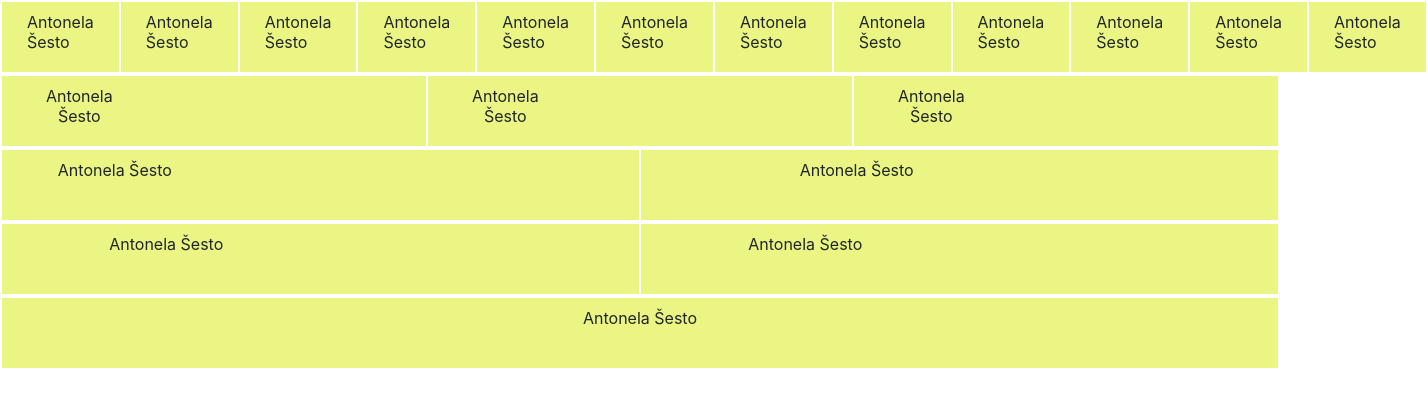
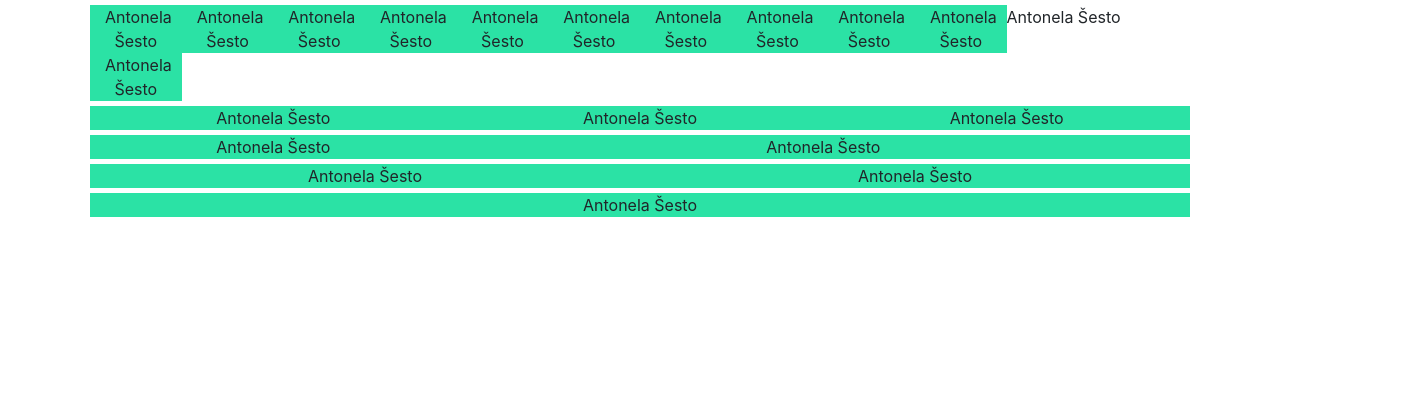
Before and after one commit to sestoantonela/bootstrapG, a plain HTML site: page index.html in a window 1280 px wide. Shown: the whole page, 1428 px wide, since content can reach past the window. Drawn offline with nearby package versions, Linux system fonts and the light colour scheme.

Commit message:
Update index.html

```diff
--- a/index.html
+++ b/index.html
@@ -1,112 +1,110 @@
 
-<html>
+<!DOCTYPE html>
+<html lang="en">
 <head>
-    <link rel="stylesheet" href="https://stackpath.bootstrapcdn.com/bootstrap/4.5.2/css/bootstrap.min.css">
-    <link rel="stylesheet" href="style.css">
     <meta charset="UTF-8">
     <meta name="viewport" content="width=device-width, initial-scale=1.0">
-    <title>Bootstrap-grid</title>
+    <link rel="stylesheet" href="https://stackpath.bootstrapcdn.com/bootstrap/4.3.1/css/bootstrap.min.css" integrity="sha384-ggOyR0iXCbMQv3Xipma34MD+dH/1fQ784/j6cY/iJTQUOhcWr7x9JvoRxT2MZw1T" crossorigin="anonymous">
+    <title>Document</title>
 </head>
 <body>
-    <table class="table1">
-        <tr>
+    <style>
+
+
+
+         .row{
+           margin: 5px;
+         }
+        .antonela{
+
+        }
+
+
+        .col-1{
+            background-color: rgb(43, 226, 165);
+            text-align: center;
+
+
+
+
+
+        }
+        .col-6{
+            background-color: rgb(43, 226, 165);
+            text-align: center;
+
+
+        }
+        .col-12{
+            background-color: rgb(43, 226, 165);
+            text-align: center;
+
+
+        }
+        .col-md-8{
+            background-color: rgb(43, 226, 165);
+            text-align: center;
+
+        }
+
+
+
+    </style>
     <div class="container">
+
         <div class="row">
-         <td> <div class="col-sm-1 height">
-            Antonela Šesto
-          </div> </td>
-          <td> <div class="col-sm-1 height">
-             Antonela Šesto
-          </div> </td>
-          <td> <div class="col-sm-1 height">
-            Antonela Šesto
-          </div> </td>
-          <td> <div class="col-sm-1 height">
-            Antonela Šesto
-          </div> </td>
-          <td> <div class="col-sm-1 height">
-             Antonela Šesto
-          </div> </td>
-          <td> <div class="col-sm-1 height">
-            Antonela Šesto
-          </div> </td>
-          <td> <div class="col-sm-1 height">
-             Antonela Šesto
-          </div> </td>
-          <td> <div class="col-sm-1 height">
-             Antonela Šesto
-          </div> </td>
-          <td> <div class="col-sm-1 height">
-             Antonela Šesto
-          </div> </td>
-          <td> <div class="col-sm-1 height">
-         Antonela Šesto
-          </div> </td>
-          <td> <div class="col-sm-1 height">
-            Antonela Šesto
-          </div> </td>
-          <td> <div class="col-sm-1 height">
-             Antonela Šesto
-          </div> </td>
+            <div class="col-1 antonela">Antonela Šesto</div>
+            <div class="col-1 antonela">Antonela Šesto</div>
+            <div class="col-1 antonela">Antonela Šesto</div>
+            <div class="col-1 antonela">Antonela Šesto</div>
+            <div class="col-1 antonela">Antonela Šesto</div>
+            <div class="col-1 antonela">Antonela Šesto</div>
+            <div class="col-1 antonela">Antonela Šesto</div>
+            <div class="col-1 antonela">Antonela Šesto</div>
+            <div class="col-1 antonela">Antonela Šesto</div>
+            <div class="col-1 antonela">Antonela Šesto</div>
+            <div class="col-1antonela">Antonela Šesto</div>
+            <div class="col-1 ">Antonela Šesto</div>
+
+          </div>
+
+
+
+        <div class="row">
+            <div class="col-6 col-md-4">Antonela Šesto</div>
+            <div class="col-6 col-md-4">Antonela Šesto</div>
+            <div class="col-6 col-md-4">Antonela Šesto</div>
+          </div>
+
+
+
+
+        <div class="row">
+          <div class="col-6 col-md-4">Antonela Šesto</div>
+          <div class="col-md-8">Antonela Šesto</div>
+        </div>
+
+
+
+
+
+        <div class="row">
+          <div class="col-6">Antonela Šesto</div>
+          <div class="col-6">Antonela Šesto</div>
+        </div>
+
+
+
+
+        <div class="row">
+            <div class="col-12">Antonela Šesto</div>
+            </div>
         </div>
       </div>
-    </tr>
-    </table>
-    <table class="table1">
-        <tr>
-    <div class="container">
-        <div class="row">
-         <td> <div class="col-sm-4 height">
-            Antonela Šesto
-          </div> </td>
-          <td> <div class="col-sm-4 height">
-          Antonela Šesto
-          </div> </td>
-          <td> <div class="col-sm-4 height">
-           Antonela Šesto
-          </div> </td>
-        </div>
-      </div>
-    </tr>
-    </table>
-    <table class="table1">
-        <tr>
-    <div class="container">
-        <div class="row">
-         <td> <div class="col-sm-4 height">
-          Antonela Šesto
-          </div> </td>
-          <td> <div class="col-sm-8 height">
-       Antonela Šesto
-          </div> </td>
-        </div>
-      </div>
-    </tr>
-    </table>
-    <table class="table1">
-        <tr>
-    <div class="container">
-        <div class="row">
-         <td> <div class="col-sm-6 height">
-         Antonela Šesto
-          </div> </td>
-          <td> <div class="col-sm-6 height">
-           Antonela Šesto
-          </div> </td>
-        </div>
-      </div>
-    </tr>
-    </table>
-    <table class="table1">
-        <tr>
-  <div class="container">
-      <div class="row">
-        <td> <div class="col-sm-12 height">
-     Antonela Šesto
-        </div> </td>
-      </div>
-    </div>
-    </tr>
-    </table>
+
+
+
+
+
 </body>
 </html>
```
